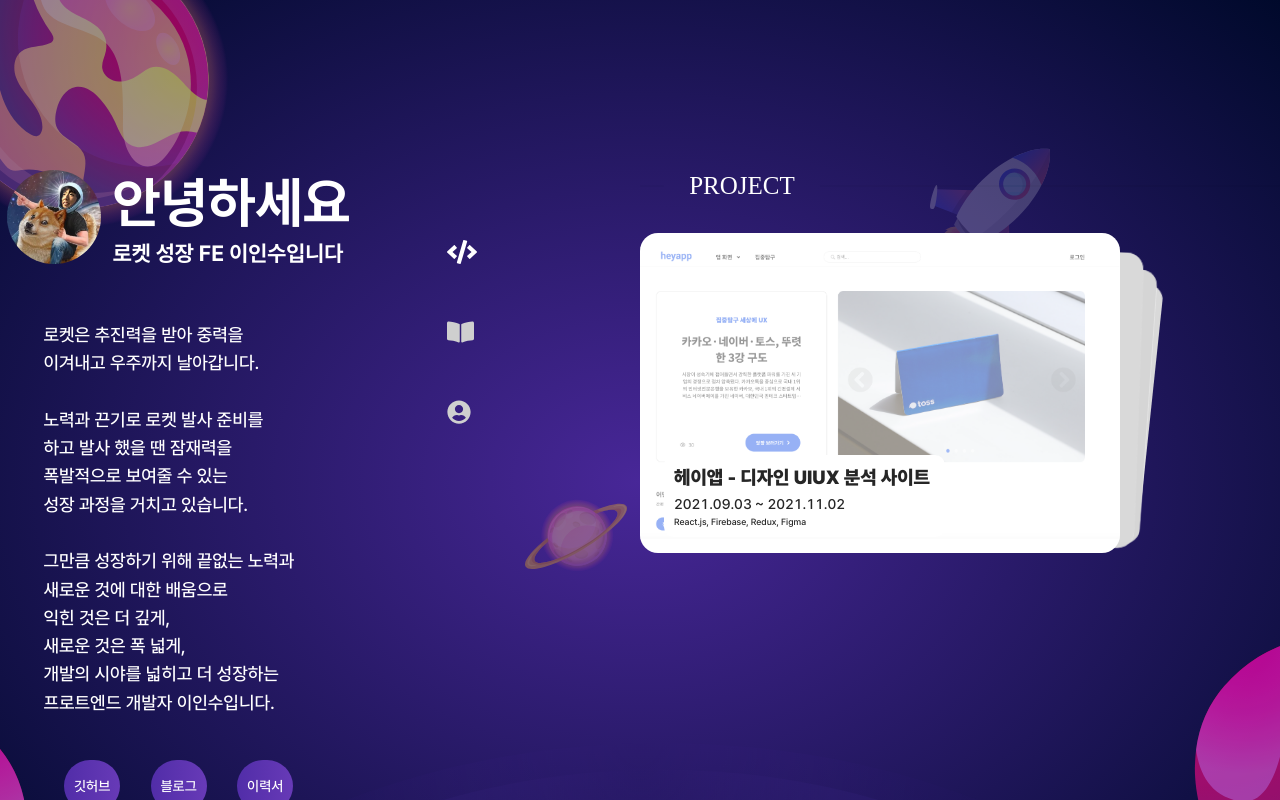
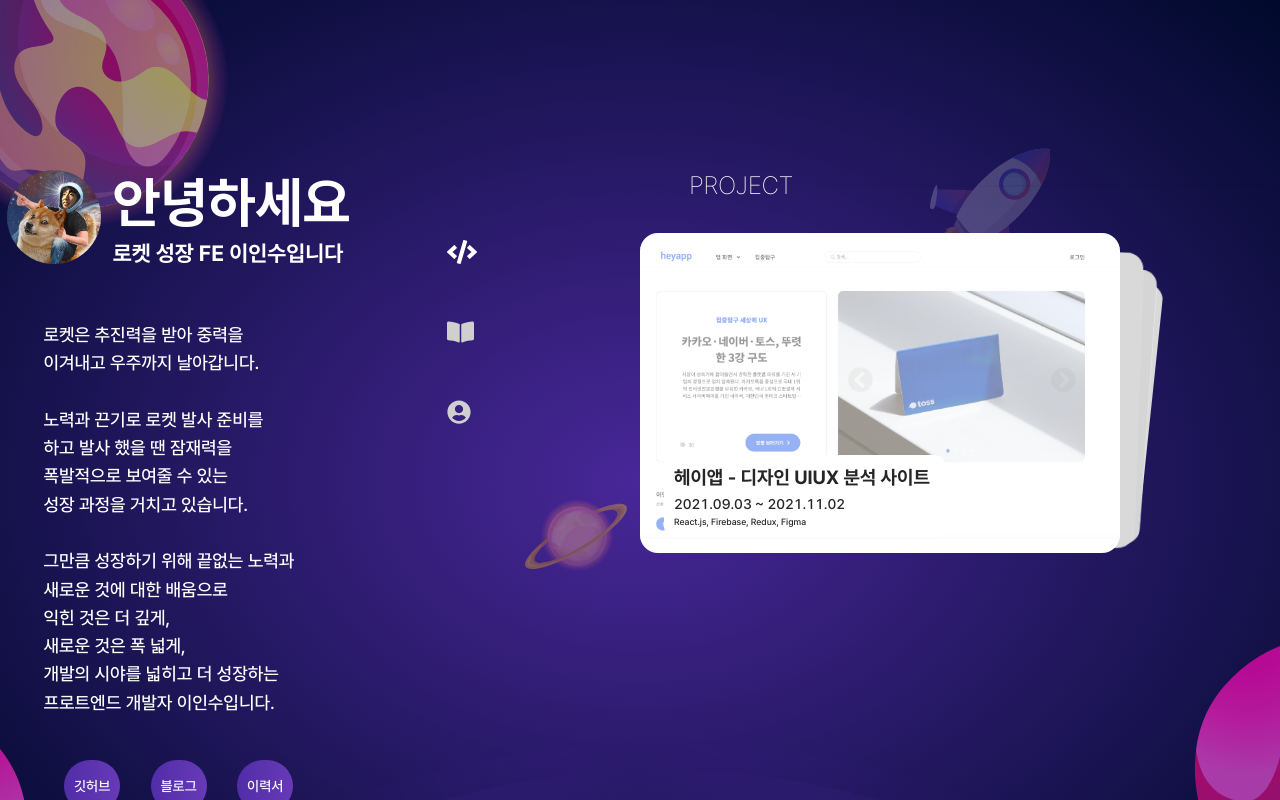
Before and after one commit to lee-insu/rocket-portfolio, a Next.js app: page /project in a window 1280 px wide. Shown: the top 800 px of the page. Built offline with nearby package versions, Linux system fonts and the light colour scheme.

Commit message:
모바일 사이즈, 폰트

```diff
--- a/components/Layout.js
+++ b/components/Layout.js
@@ -7,9 +7,14 @@ import "antd/dist/antd.css";
 import { motion } from "framer-motion";
 import Image from "next/image";
 import classnames from "classnames";
-import Head from "next/head";
 
 const Layout = ({ children }) => {
+  const setScreenSize = () => {
+    let vh = window.innerHeight * 0.01;
+    document.documentElement.style.setProperty("--vh", `${vh}px`);
+  };
+
+  setScreenSize();
   return (
     <Row gutter={[0, 0]} type="flex" className={style.row}>
       <Col xs={24} sm={24} md={24} lg={8} xl={8} className={style.introduce}>
--- a/pages/activity.js
+++ b/pages/activity.js
@@ -25,9 +25,9 @@ const Activity = () => {
               className={style.divi_intro}
               orientation="left"
               style={{
-                fontFamily: "protendard",
+                fontFamily: "pretendard",
                 fontSize: "25px",
-                fontWeight: 300,
+                fontWeight: 100,
                 color: "#fff",
               }}
             >
--- a/pages/project.js
+++ b/pages/project.js
@@ -79,9 +79,9 @@ export default function Home() {
           <Divider
             orientation="left"
             style={{
-              fontFamily: "protendard",
+              fontFamily: "pretendard",
               fontSize: "25px",
-              fontWeight: 300,
+              fontWeight: 100,
               color: "#fff",
             }}
           >
--- a/styles/Layout.module.css
+++ b/styles/Layout.module.css
@@ -1,6 +1,6 @@
 .row {
   width: auto;
-  min-height: 100vh;
+  min-height: 100--vh;
   height: auto;
   position: relative;
   margin: 0 auto;
--- a/styles/Project.module.css
+++ b/styles/Project.module.css
@@ -69,7 +69,7 @@
 
 .script > :nth-child(1) {
   font-size: 25px;
-  font-weight: 900;
+  font-weight: 700;
 }
 
 .script > :nth-child(2) {
@@ -88,7 +88,7 @@
 
   .script > :nth-child(1) {
     font-size: 22px;
-    font-weight: 900;
+    font-weight: 700;
   }
 
   .script > :nth-child(2) {
@@ -108,7 +108,7 @@
 
   .script > :nth-child(1) {
     font-size: 19px;
-    font-weight: 900;
+    font-weight: 700;
   }
 
   .script > :nth-child(2) {
@@ -129,7 +129,7 @@
 
   .script > :nth-child(1) {
     font-size: 19px;
-    font-weight: 900;
+    font-weight: 700;
   }
 
   .script > :nth-child(2) {
@@ -151,7 +151,7 @@
 @media screen and (max-width: 768px) {
   .container {
     padding: 30px 0px 5% 15%;
-    height: 90vh;
+    height: 90--vh;
   }
 }
 
@@ -160,11 +160,11 @@
     position: relative;
     padding: 20px 0;
     left: 7%;
-    height: 90vh;
+    height: 90--vh;
   }
   .script > :nth-child(1) {
     font-size: 15px;
-    font-weight: 900;
+    font-weight: 700;
   }
 
   .script > :nth-child(2) {
--- a/styles/globals.css
+++ b/styles/globals.css
@@ -12,6 +12,11 @@ a {
 
 * {
   box-sizing: border-box;
+}
+@font-face {
+  font-family: pretendard;
+  font-weight: 100;
+  src: url("/fonts/Pretendard-Thin.woff2") format("woff2");
 }
 
 @font-face {
```
Also changed, not shown: pages/index.js (+4 -4 lines).
